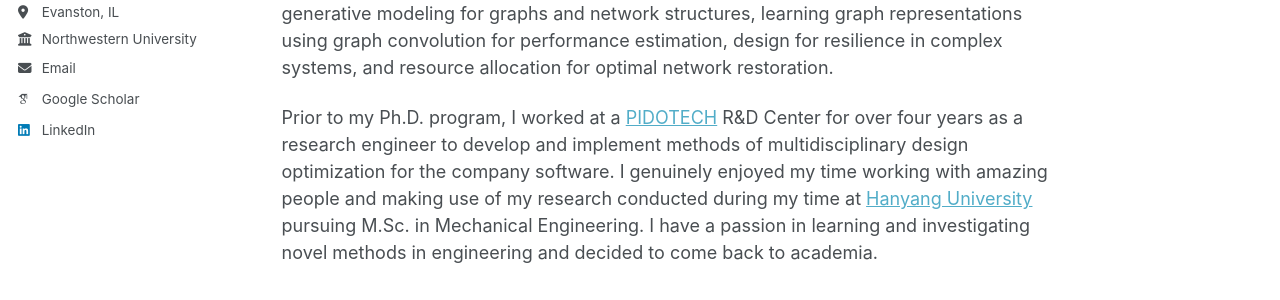
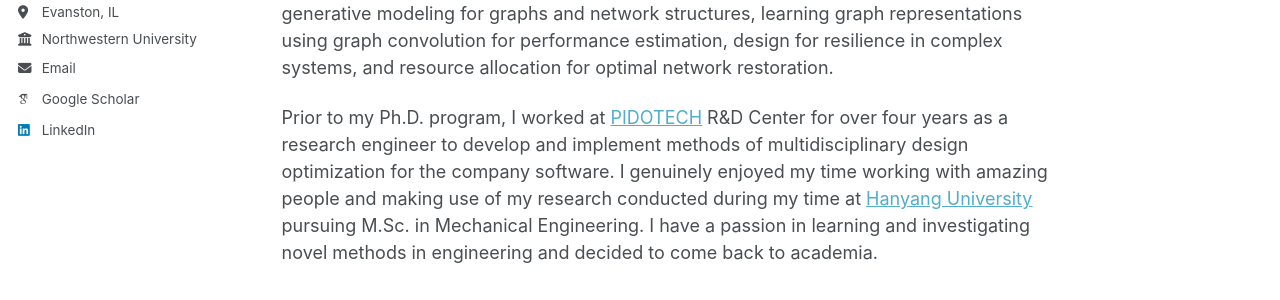
Before and after one commit to IBChung/IBChung.github.io, a Jekyll site: the page built from _pages/about.md, in a window 1280 px wide and 900 px high. Shown: the part 381-681 px from the top of the window. Built offline with Jekyll 4.4.1, drawn with Linux system fonts in a browser that asks for light colours; some web fonts are replaced; a script that is not in the unit is left out.

```diff
--- a/_pages/about.md
+++ b/_pages/about.md
@@ -11,7 +11,7 @@ I am a postdoctoral scholar in the Department of Mechanical Engineering at North
 
 I earned my Ph.D. in Industrial Engineering at the University of Illinois Urbana-Champaign (UIUC) under the supervision of [Dr. Pingfeng Wang](https://ise.illinois.edu/directory/profile/pingfeng) in [RASA Lab](https://rasalab.ise.illinois.edu/). I have worked on design and operational optimization of infrastructure networks for resilience enhancement, where most of my research applications focused on power grids. Specifically, I utilized generative modeling for graphs and network structures, learning graph representations using graph convolution for performance estimation, design for resilience in complex systems, and resource allocation for optimal network restoration.
 
-Prior to my Ph.D. program, I worked at a [PIDOTECH](https://www.pidotech.com/eng/about/about01.php) R&D Center for over four years as a research engineer to develop and implement methods of multidisciplinary design optimization for the company software. I genuinely enjoyed my time working with amazing people and making use of my research conducted during my time at [Hanyang University](https://me.hanyang.ac.kr/eng/main/main.html) pursuing M.Sc. in Mechanical Engineering. I have a passion in learning and investigating novel methods in engineering and decided to come back to academia.
+Prior to my Ph.D. program, I worked at [PIDOTECH](https://www.pidotech.com/eng/about/about01.php) R&D Center for over four years as a research engineer to develop and implement methods of multidisciplinary design optimization for the company software. I genuinely enjoyed my time working with amazing people and making use of my research conducted during my time at [Hanyang University](https://me.hanyang.ac.kr/eng/main/main.html) pursuing M.Sc. in Mechanical Engineering. I have a passion in learning and investigating novel methods in engineering and decided to come back to academia.
 
 <br>
 
```
